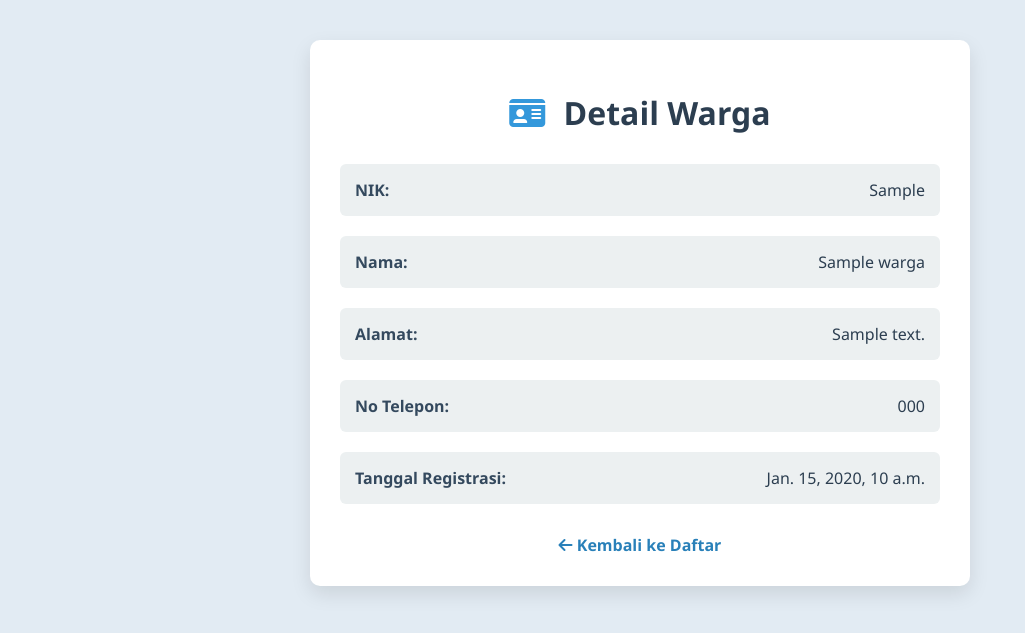
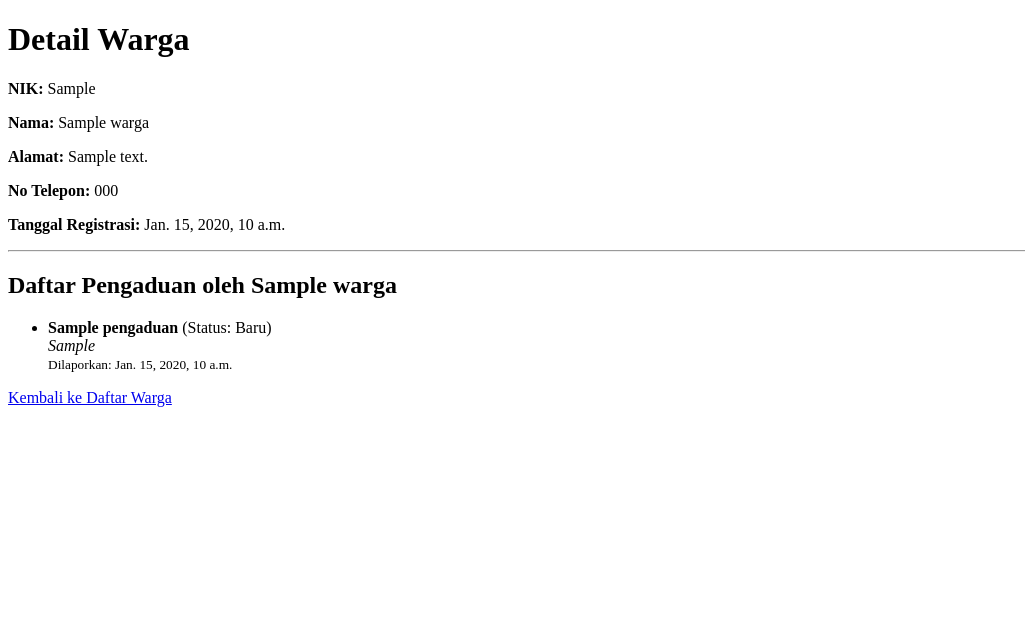
Before and after one commit to dimpradana/data_kelurahan, a Django app: page /warga/1/ in a window 1280 px wide. Shown: the top 633 px of the page, without its empty margins (0-1025 px from the left). Run offline with Django 5.2, Linux system fonts and the light colour scheme; tables that the repository leaves empty hold one stand-in row (values such as "Sample post"); some libraries are stand-ins or nearby versions.

Commit message:
Modul 2: Tambah model Pengaduan, relasi ForeignKey, dan halaman daftar pengaduan

```diff
--- a/warga/admin.py
+++ b/warga/admin.py
@@ -1,4 +1,5 @@
 from django.contrib import admin
-from .models import Warga
+from .models import Warga, Pengaduan
 
 admin.site.register(Warga)
+admin.site.register(Pengaduan)
--- a/warga/models.py
+++ b/warga/models.py
@@ -9,4 +9,26 @@ class Warga(models.Model):
 
     def __str__(self):
         return self.nama_lengkap
-# Create your models here.
+
+
+class Pengaduan(models.Model):
+    STATUS_CHOICES = [
+        ('BARU', 'Baru'),
+        ('DIPROSES', 'Diproses'),
+        ('SELESAI', 'Selesai'),
+    ]
+
+    judul = models.CharField(max_length=200)
+    deskripsi = models.TextField()
+    status = models.CharField(max_length=10, choices=STATUS_CHOICES, default='BARU')
+    tanggal_lapor = models.DateTimeField(auto_now_add=True)
+
+    # Relasi One-to-Many: Satu Warga → Banyak Pengaduan
+    pelapor = models.ForeignKey(
+        Warga,
+        on_delete=models.CASCADE,
+        related_name='pengaduan'  # Memungkinkan: warga.pengaduan.all()
+    )
+
+    def __str__(self):
+        return self.judul
--- a/warga/templates/warga/warga_detail.html
+++ b/warga/templates/warga/warga_detail.html
@@ -2,100 +2,32 @@
 <html>
 <head>
     <title>Detail Warga</title>
-    <style>
-        body {
-            font-family: 'Segoe UI', Tahoma, Geneva, Verdana, sans-serif;
-            background-color: #e2ebf3ff;
-            margin: 0;
-            padding: 40px 20px;
-        }
-
-        .container {
-            max-width: 600px;
-            margin: auto;
-            background-color: #ffffff;
-            padding: 30px;
-            border-radius: 10px;
-            box-shadow: 0 8px 20px rgba(0,0,0,0.1);
-        }
-
-        h1 {
-            text-align: center;
-            color: #2c3e50;
-            margin-bottom: 30px;
-        }
-
-        .detail-item {
-            margin-bottom: 20px;
-            padding: 15px;
-            background-color: #ecf0f1;
-            border-radius: 6px;
-            display: flex;
-            justify-content: space-between;
-            align-items: center;
-        }
-
-        .label {
-            font-weight: bold;
-            color: #34495e;
-        }
-
-        .value {
-            color: #2c3e50;
-        }
-
-        .back-link {
-            display: block;
-            text-align: center;
-            margin-top: 30px;
-            text-decoration: none;
-            color: #2980b9;
-            font-weight: bold;
-            transition: color 0.3s ease;
-        }
-
-        .back-link:hover {
-            color: #1c5980;
-        }
-
-        .icon {
-            margin-right: 10px;
-            color: #3498db;
-        }
-    </style>
-    <!-- Optional: Font Awesome for icons -->
-    <script src="https://kit.fontawesome.com/a076d05399.js" crossorigin="anonymous"></script>
 </head>
 <body>
-    <div class="container">
-        <h1><i class="fas fa-id-card icon"></i> Detail Warga</h1>
+    <h1>Detail Warga</h1>
+    <p><strong>NIK:</strong> {{ object.nik }}</p>
+    <p><strong>Nama:</strong> {{ object.nama_lengkap }}</p>
+    <p><strong>Alamat:</strong> {{ object.alamat }}</p>
+    <p><strong>No Telepon:</strong> {{ object.no_telepon|default:"Tidak ada" }}</p>
+    <p><strong>Tanggal Registrasi:</strong> {{ object.tanggal_registrasi }}</p>
 
-        <div class="detail-item">
-            <span class="label">NIK:</span>
-            <span class="value">{{ object.nik }}</span>
-        </div>
+    <hr>
+    <h2>Daftar Pengaduan oleh {{ object.nama_lengkap }}</h2>
+    <ul>
+        {% for aduan in object.pengaduan.all %}
+            <li>
+                <strong>{{ aduan.judul }}</strong>
+                (Status: {{ aduan.get_status_display }})
+                <br>
+                <em>{{ aduan.deskripsi }}</em>
+                <br>
+                <small>Dilaporkan: {{ aduan.tanggal_lapor }}</small>
+            </li>
+        {% empty %}
+            <li>Warga ini belum pernah membuat pengaduan.</li>
+        {% endfor %}
+    </ul>
 
-        <div class="detail-item">
-            <span class="label">Nama:</span>
-            <span class="value">{{ object.nama_lengkap }}</span>
-        </div>
-
-        <div class="detail-item">
-            <span class="label">Alamat:</span>
-            <span class="value">{{ object.alamat }}</span>
-        </div>
-
-        <div class="detail-item">
-            <span class="label">No Telepon:</span>
-            <span class="value">{{ object.no_telepon|default:"Tidak ada" }}</span>
-        </div>
-
-        <div class="detail-item">
-            <span class="label">Tanggal Registrasi:</span>
-            <span class="value">{{ object.tanggal_registrasi }}</span>
-        </div>
-
-        <a href="{% url 'warga-list' %}" class="back-link"><i class="fas fa-arrow-left"></i> Kembali ke Daftar</a>
-    </div>
+    <a href="{% url 'warga-list' %}">Kembali ke Daftar Warga</a>
 </body>
 </html>
--- a/warga/urls.py
+++ b/warga/urls.py
@@ -1,7 +1,8 @@
 from django.urls import path
-from .views import WargaListView, WargaDetailView
+from .views import WargaListView, WargaDetailView, PengaduanListView
 
 urlpatterns = [
     path('', WargaListView.as_view(), name='warga-list'),
     path('<int:pk>/', WargaDetailView.as_view(), name='warga-detail'),
-]
+    path('pengaduan/', PengaduanListView.as_view(), name='pengaduan-list'),
+    ]
--- a/warga/views.py
+++ b/warga/views.py
@@ -1,8 +1,18 @@
 from django.views.generic import ListView, DetailView
-from .models import Warga
+from .models import Warga, Pengaduan
 
 class WargaListView(ListView):
     model = Warga
+    template_name = 'warga/warga_list.html'
+    context_object_name = 'warga_list'
 
 class WargaDetailView(DetailView):
     model = Warga
+    template_name = 'warga/warga_detail.html'
+
+# --- Tambahkan ini ---
+class PengaduanListView(ListView):
+    model = Pengaduan
+    template_name = 'warga/pengaduan_list.html'
+    context_object_name = 'pengaduan_list'
+    ordering = ['-tanggal_lapor']
```
Also changed, not shown: warga/templates/warga/pengaduan_list.html (added, +26 -0 lines), warga/migrations/0002_pengaduan.py (added).
